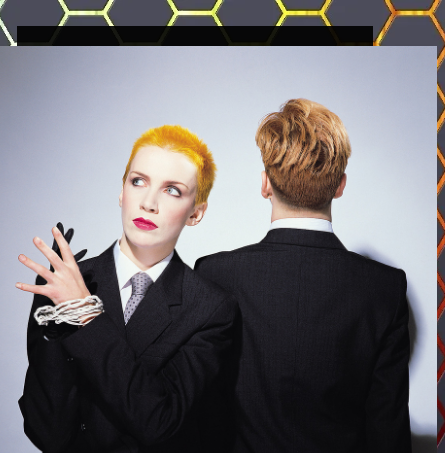
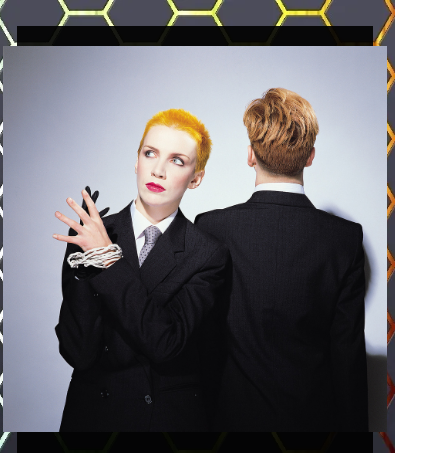
Before and after one commit to ece818/myfirstwebsite, a plain HTML site: page lyrics.html in a window 390 px wide. Shown: the top 453 px of the page, 445 px wide, since content can reach past the window. Drawn offline with Linux system fonts and the light colour scheme.

Commit message:
On branch main Your branch is up to date with 'origin/main'.
Changes to be committed:
	modified:   style.css

```diff
--- a/style.css
+++ b/style.css
@@ -104,8 +104,8 @@ body {
     padding: 0.75rem;
   }
   #artistphoto {
-    width: 500px;
-    max-width: 500px;
+    width: 400px;
+    max-width: 400px;
     padding: 0.5rem;
   }
   .header,
```
